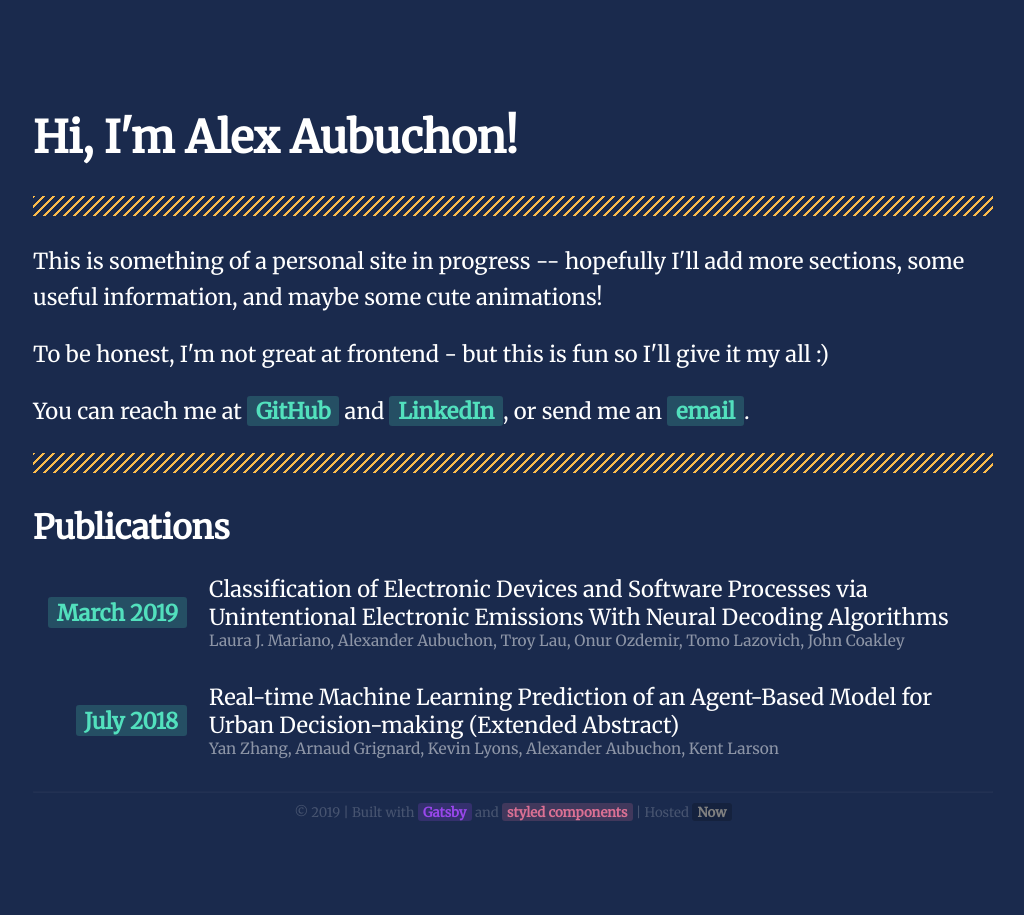
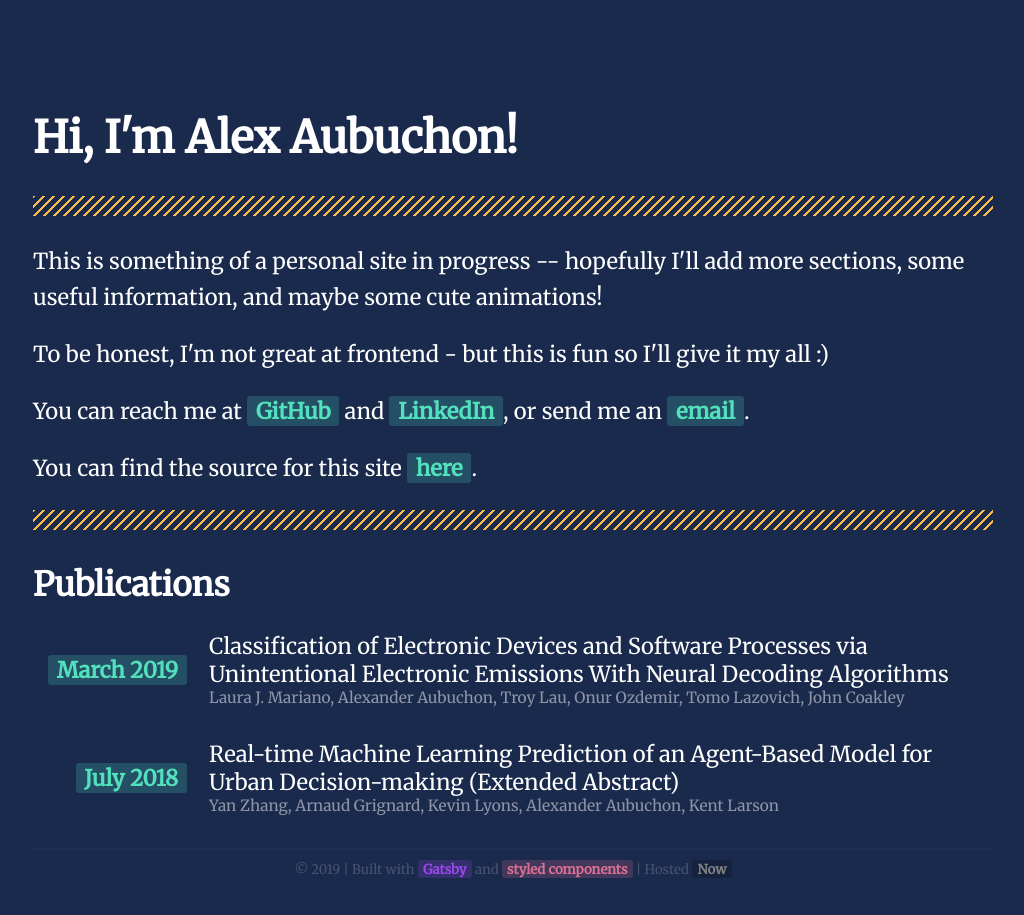
Before and after one commit to A-lxe/site, a Gatsby site: page / in a window 1280 px wide. Shown: the whole page, without its empty margins (127-1151 px from the left). Before the commit the page ends 858 px from the top, so only its background shows below. Built offline with nearby package versions, Linux system fonts and the light colour scheme; Gatsby itself is replaced by a stand-in of ours.

Commit message:
Add source link

```diff
--- a/src/pages/index.js
+++ b/src/pages/index.js
@@ -56,6 +56,11 @@ const IndexPage = () => (
       send me an <CandyHref href="mailto:alex@aub.dev">email</CandyHref>.
     </p>
 
+    <p>
+      You can find the source for this site{' '}
+      <CandyHref href="https://github.com/a-lxe/site">here</CandyHref>.
+    </p>
+
     <ThrashRule />
 
     <h2>Publications</h2>
```
